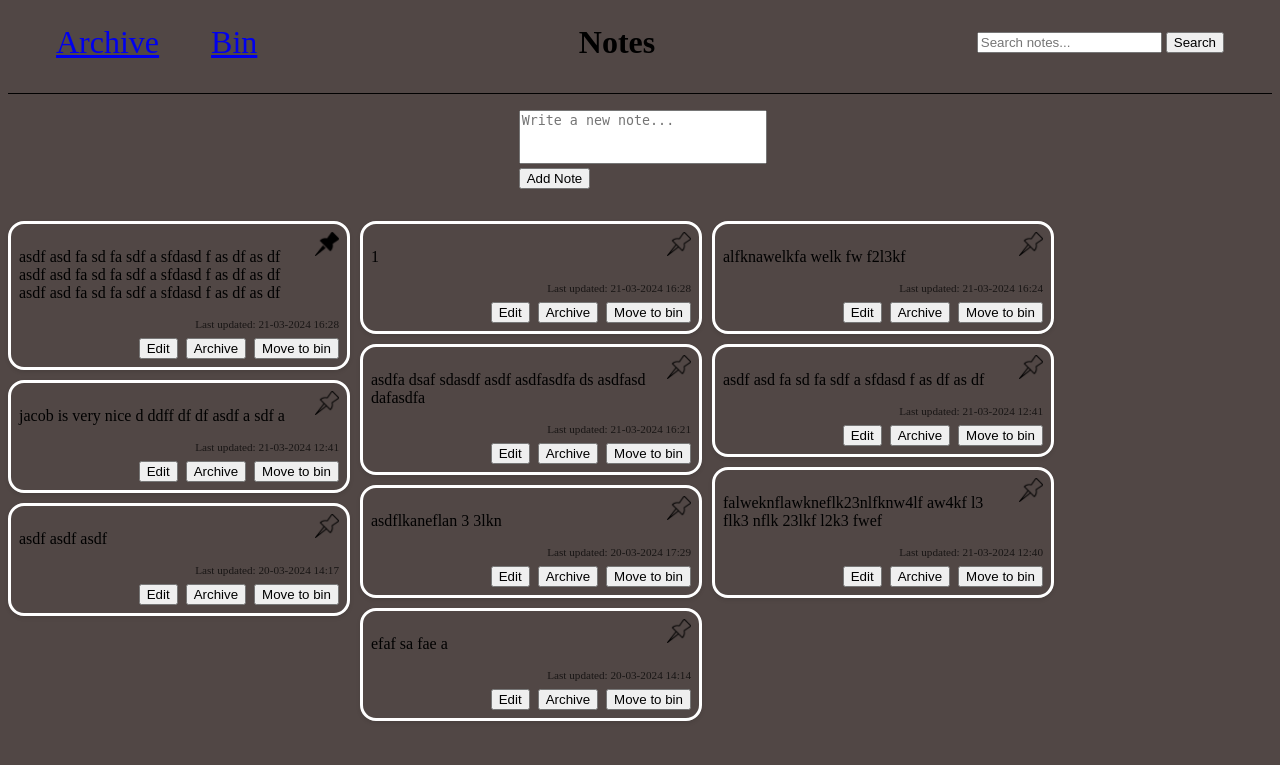
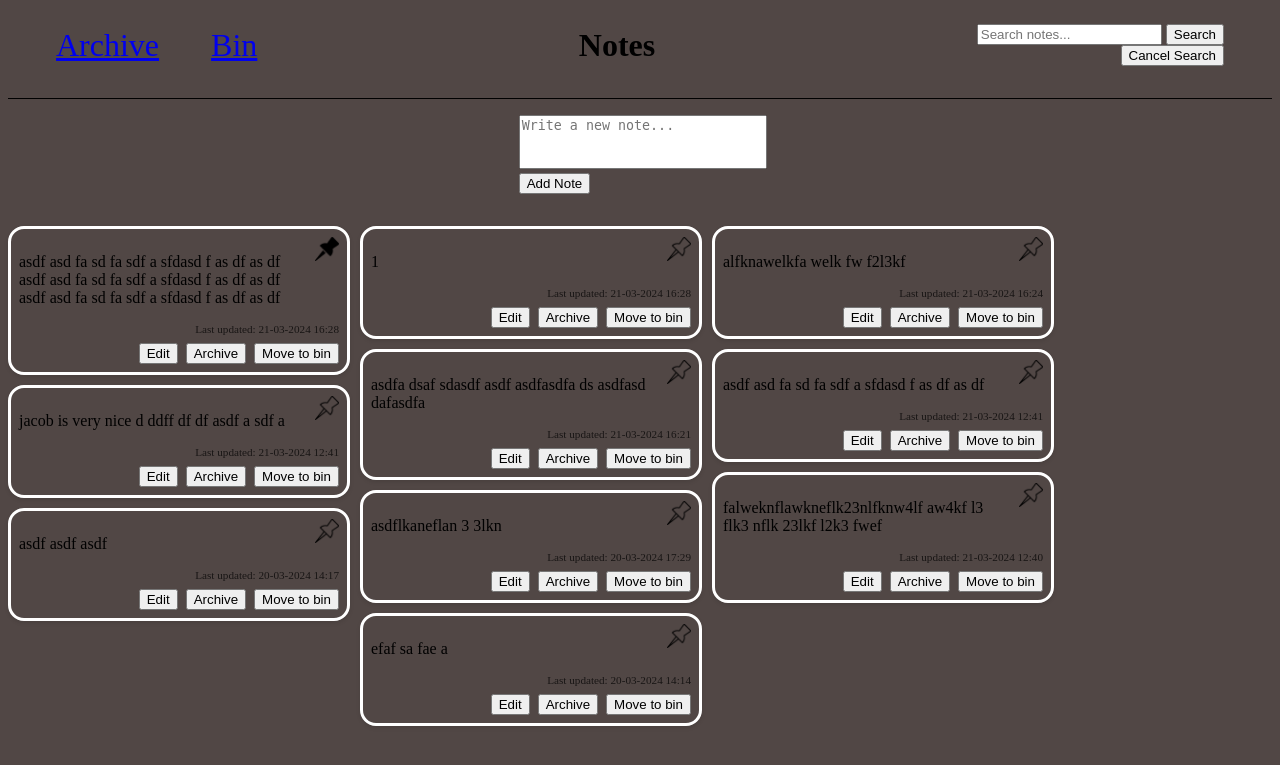
Before and after one commit to jacobsultan/sticky-notes-web-app, a Flask app: page / in a window 1280 px wide. Shown: the top 765 px of the page. Run offline with Flask 3, Linux system fonts and the light colour scheme.

Commit message:
masonry for all searches and cancel search styling

```diff
--- a/static/layout_styling.css
+++ b/static/layout_styling.css
@@ -40,3 +40,11 @@ body {
     min-height: 3rem;
     max-height: 9rem;
 }
+
+.search_box{
+    display:flex;
+    flex-direction: column;
+}
+.cancel_search{
+    margin-left: auto;
+}
--- a/static/script.js
+++ b/static/script.js
@@ -102,11 +102,13 @@ function resizeTextarea() {
 }
 
 document.addEventListener('DOMContentLoaded', function() {
-  var masonryContainer = document.querySelector('.masonry-container');
-  var masonry = new Masonry(masonryContainer, {
-    itemSelector: '.masonry-item',
-    columnWidth: '.masonry-item',
-    gutter: 10,
-    percentPosition: true
+    var masonryContainers = document.querySelectorAll('.notes-grid');
+    masonryContainers.forEach(function(container) {
+      var masonry = new Masonry(container, {
+        itemSelector: '.masonry-item',
+        columnWidth: '.masonry-item',
+        gutter: 10,
+        percentPosition: true
+      });
+    });
   });
-});
--- a/templates/archive.html
+++ b/templates/archive.html
@@ -8,14 +8,12 @@
 </head>
 <body>
     {% from "button_macros.html" import cancel_search %}
-    {% from "other_macros.html" import search_box %}
-    {% from "meta_macros.html" import render_notes, links_bar %}
+    {% from "meta_macros.html" import render_notes, links_bar,search_box %}
 
     <div class="header_bar">
         {{ links_bar('archive') }}
         <h1 class = "title">Archive</h1>
         {{ search_box('archive', query)}}
-
     </div>
 
 
@@ -25,7 +23,7 @@
 
         <div class = "notes_list">
             {% if query %}
-                {{ cancel_search('archive') }}
+
 
                 {% if search_results %}
                     <h2 class = "search_results">Search Results for: "{{ query }}" in archive</h2>
--- a/templates/button_macros.html
+++ b/templates/button_macros.html
@@ -77,7 +77,10 @@
 
 
 {% macro cancel_search(page) %}
-    <form action="{{ url_for('cancel_search', page=page) }}" method="POST">
-        <button type="submit" class = "cancel_search">Cancel Search</button>
-    </form>
+    <div class = "cancel_search">
+        <form action="{{ url_for('cancel_search', page=page) }}" method="POST">
+            <button type="submit" class = "cancel_search">Cancel Search</button>
+        </form>
+    </div>
+
 {% endmacro %}
--- a/templates/index.html
+++ b/templates/index.html
@@ -3,27 +3,30 @@
 <html lang="en">
 <head>
     {% from "other_macros.html" import head_elements %}
-    <script src="https://unpkg.com/masonry-layout@4/dist/masonry.pkgd.min.js"></script>
     {{ head_elements() }}
     <title>Notes</title>
 </head>
 <body>
     {% from "button_macros.html" import cancel_search %}
-    {% from "other_macros.html" import new_note, search_box %}
-    {% from "meta_macros.html" import render_notes, links_bar %}
+    {% from "other_macros.html" import new_note %}
+    {% from "meta_macros.html" import render_notes, links_bar,search_box %}
 
 
     <div class="header_bar">
         {{ links_bar('main')}}
         <h1 class = "title" >Notes</h1>
-        {{ search_box('index', query) }}
+        {{ search_box('index', query)}}
+
+
+
+        </div>
     </div>
 
 
     <main class="main_app">
         <div class = "notes_list">
             {% if query %}
-                {{ cancel_search('index') }}
+
                 {% if search_results.main or search_results.archive or search_results.bin %}
 
                     <h2 class = "search_results">Search Results for: "{{ query }}"</h2>
--- a/templates/meta_macros.html
+++ b/templates/meta_macros.html
@@ -1,18 +1,18 @@
 {% from "button_macros.html" import toggle_archived_button,toggle_bin_button,toggle_pin_button %}
-{% from "button_macros.html" import display_datetime,display_date,edit_button,delete_button %}
+{% from "button_macros.html" import display_datetime,display_date,edit_button,delete_button,cancel_search,search_button %}
 {% from "other_macros.html" import archive_link, bin_link, index_link %}
 
 {% macro render_notes(notes, type) %}
-<div class="notes-grid masonry-container">
+<div class="notes-grid masonry-container-{{ type }}">
   {% for note in notes %}
   <div class="note-container masonry-item">
     <div class="note-content">
       <p>{{ note.content }}</p>
     </div>
     {% if type == 'main' %}
-    <div class="pin-button">
-      {{ toggle_pin_button(note) }}
-    </div>
+        <div class="pin-button">
+        {{ toggle_pin_button(note) }}
+        </div>
     {% endif %}
     <div class="note-extras">
       <div class="note-date">
@@ -54,3 +54,16 @@
     </header>
 
 {% endmacro %}
+
+{% macro search_box(url, query) %}
+    <div class = "search_box">
+        <form action="{{ url_for(url) }}" method="GET">
+            <input type="text" name="query" placeholder="Search notes..." value="{{ query }}" maxlength = "1000">
+            <button type="submit">Search</button>
+        </form>
+
+        {{ cancel_search(url)}}
+
+
+    </div>
+{% endmacro %}
--- a/templates/other_macros.html
+++ b/templates/other_macros.html
@@ -10,14 +10,7 @@
     <a href="{{ url_for('bin') }}" id = 'bin-link' class ="links" >Bin</a>
 {% endmacro %}
 
-{% macro search_box(url, query) %}
-    <div class = "search_box">
-        <form action="{{ url_for(url) }}" method="GET">
-            <input type="text" name="query" placeholder="Search notes..." value="{{ query }}" maxlength = "1000">
-            <button type="submit">Search</button>
-        </form>
-    </div>
-{% endmacro %}
+
 
 {% macro new_note() %}
     <div class = "new_note">
@@ -35,4 +28,6 @@
     <link rel="stylesheet" href="{{ url_for('static', filename = 'layout_styling.css') }}">
     <link rel="stylesheet" href="{{ url_for('static', filename = 'notes_styling.css') }}">
     <script src="{{ url_for('static', filename='script.js') }}" defer></script>
+    <script src="https://unpkg.com/masonry-layout@4/dist/masonry.pkgd.min.js"></script>
+
 {% endmacro %}
```
Also changed, not shown: instance/notes.db.
